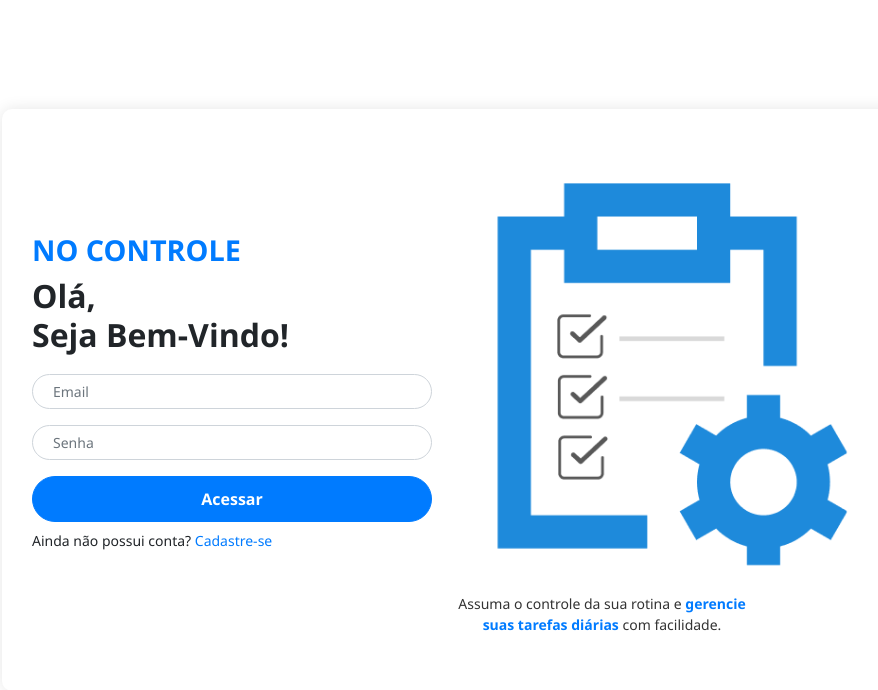
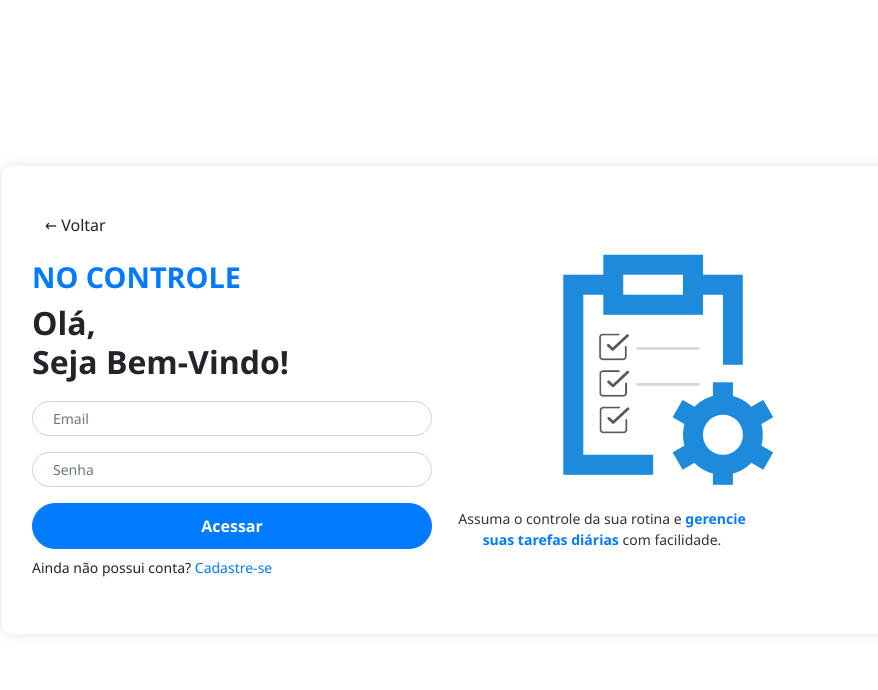
Before and after one commit to Giulia-Barros/NoControle, a Django app: page /login/ in a window 1280 px wide. Shown: the top 690 px of the page, without its empty margins (188-1066 px from the left). Run offline with Django 5.2, Linux system fonts and the light colour scheme; some libraries are stand-ins or nearby versions.

Commit message:
UPDATE login css e html

```diff
--- a/core/static/css/login.css
+++ b/core/static/css/login.css
@@ -25,7 +25,6 @@ body {
     box-sizing: border-box;
     flex-wrap: wrap;
 }
-
 /* ============ BOX DE TEXTO E FORMULÁRIO ============ */
 .text-box {
     flex: 1 1 300px;
@@ -65,7 +64,7 @@ form input.form-control {
 }
 
 .image-box img {
-    max-width: 100%;
+    max-width: 60%;
     height: auto;
 }
 
--- a/core/templates/login.html
+++ b/core/templates/login.html
@@ -10,6 +10,7 @@
 <body>
     <div class="main-box">
         <div class="text-box">
+            <a href="{% url 'home' %}" class="btn btn-volte mb-3">← Voltar</a>
             <h1 class="logo-text">NO CONTROLE</h1>
             <h2>Olá, <br><strong>Seja Bem-Vindo!</strong></h2>
 
```
